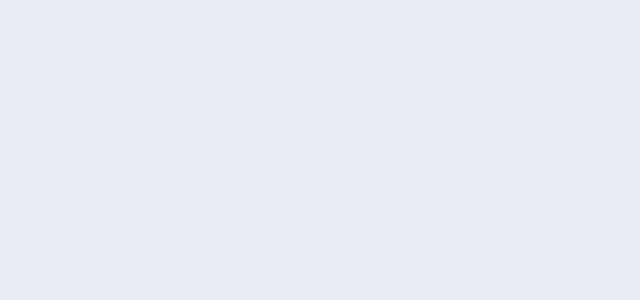
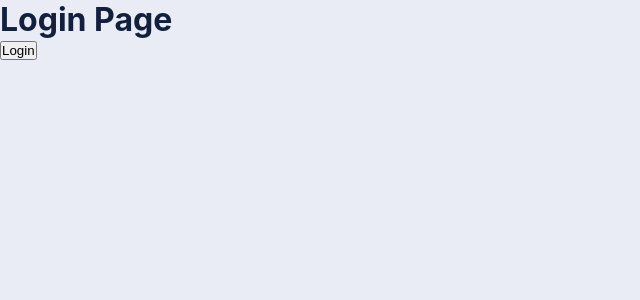
Before and after one commit to DlopezS98/react-isi-webappcrud, a React (Create React App) app: page /login in a window 1280 px wide. Before the commit this address had no page. Shown: the top 300 px of the page, without its empty margins (0-640 px from the left). Built offline with nearby package versions, Linux system fonts and the light colour scheme.

Commit message:
add initial setup for login page

```diff
--- a/src/index.tsx
+++ b/src/index.tsx
@@ -10,6 +10,7 @@ import ProductsPage from './admin/products/page';
 import CreateProductPage from './admin/products/create';
 import AuthProvider from './context/auth.context';
 import ProtectedRoute from './components/protected-route';
+import LoginPage from './public/authentication/login/page';
 
 const root = ReactDOM.createRoot(document.getElementById('root') as HTMLElement);
 root.render(
@@ -18,6 +19,7 @@ root.render(
       <AuthProvider>
         <Routes>
           <Route path='/' element={<App />} />
+          <Route path='/login' element={<LoginPage />} />
           <Route path='/onboarding' element={<Placeholder />} />
           <Route element={<ProtectedRoute />}>
             <Route path='/dashboard' element={<AdminLayout />}>
--- /dev/null
+++ b/src/public/authentication/login/page.tsx
@@ -0,0 +1,12 @@
+import { useAuth } from '../../../context/auth.context';
+
+export default function LoginPage() {
+  const auth = useAuth();
+
+  return (
+    <div>
+      <h1>Login Page</h1>
+      <button onClick={() => auth?.signIn(null)}>Login</button>
+    </div>
+  );
+}
```
